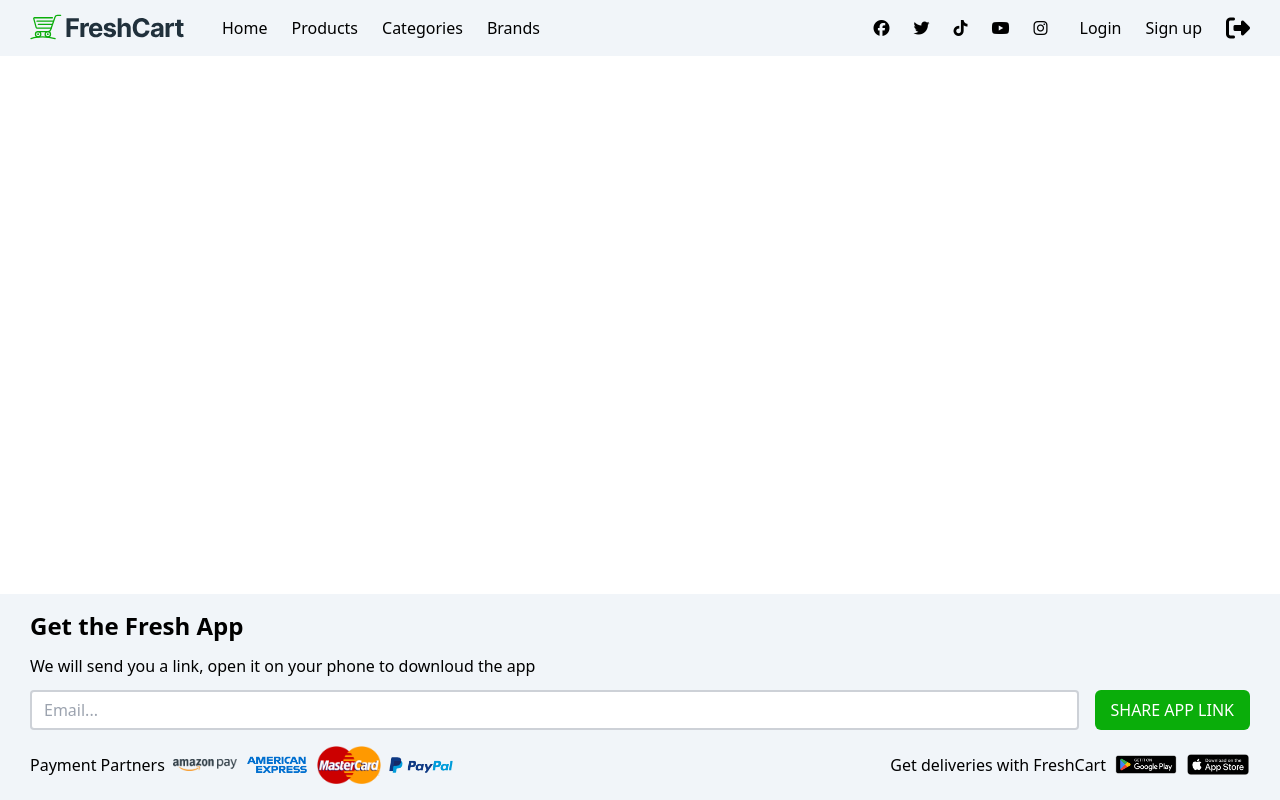
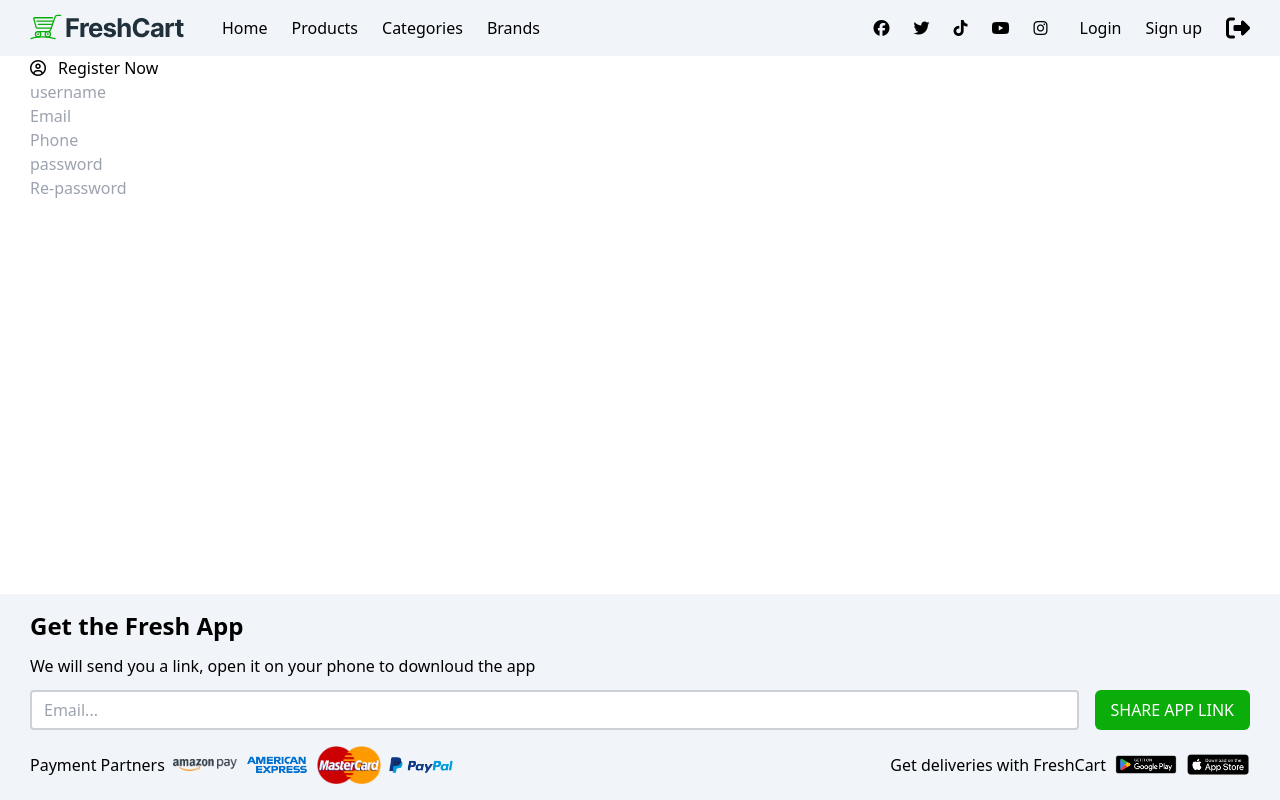
Before and after one commit to abdullahalawa/ecommerce, a React (Vite) app: page /signup in a window 1280 px wide. Built offline with nearby package versions, Linux system fonts and the light colour scheme.

Commit message:
add authentication pages

```diff
--- a/src/App.jsx
+++ b/src/App.jsx
@@ -1,9 +1,25 @@
+import { RouterProvider, createBrowserRouter } from "react-router-dom";
 import Layout from "./Components/Layout/Layout";
+import NotFound from "./Pages/NotFound/NotFound";
+import Register from "./Pages/Register/Register";
+import Login from "./Pages/Login/Login";
 
 function App() {
+  const routes = createBrowserRouter([
+    {
+      path: "/",
+      element: <Layout />,
+      children: [
+        { path: "/login", element: <Login /> },
+        { path: "/signup", element: <Register /> },
+        { path: "*", element: <NotFound /> },
+      ],
+    },
+  ]);
+
   return (
     <>
-      <Layout />
+      <RouterProvider router={routes}></RouterProvider>
     </>
   );
 }
--- a/src/Components/Layout/Layout.jsx
+++ b/src/Components/Layout/Layout.jsx
@@ -1,3 +1,4 @@
+import { Outlet } from "react-router-dom";
 import Footer from "../Footer/Footer";
 import Navbar from "./../Navbar/Navbar";
 
@@ -6,6 +7,10 @@ export default function Layout() {
     <>
       <Navbar />
 
+      <div className="container">
+        <Outlet />
+      </div>
+
       <Footer />
     </>
   );
--- a/src/Components/Navbar/Navbar.jsx
+++ b/src/Components/Navbar/Navbar.jsx
@@ -1,3 +1,4 @@
+import { NavLink } from "react-router-dom";
 import logo from "../../assets/images/freshcart-logo.svg";
 
 export default function Navbar() {
@@ -13,16 +14,16 @@ export default function Navbar() {
 
           <ul className="flex gap-6 items-center">
             <li>
-              <a href="/">Home</a>
+              <NavLink to="/">Home</NavLink>
             </li>
             <li>
-              <a href="/">Products</a>
+              <NavLink to="/products">Products</NavLink>
             </li>
             <li>
-              <a href="/">Categories</a>
+              <NavLink to="/categories">Categories</NavLink>
             </li>
             <li>
-              <a href="/">Brands</a>
+              <NavLink to="/brands">Brands</NavLink>
             </li>
           </ul>
 
@@ -60,11 +61,11 @@ export default function Navbar() {
 
           <ul className="flex gap-6 items-center">
             <li>
-              <a href="/login">Login</a>
+              <NavLink to="/login">Login</NavLink>
             </li>
 
             <li>
-              <a href="/signup">Sign up</a>
+              <NavLink to="/signup">Sign up</NavLink>
             </li>
 
             <li>
--- /dev/null
+++ b/src/Pages/Login/Login.jsx
@@ -0,0 +1,3 @@
+export default function Login() {
+  return <div>Login</div>;
+}
--- /dev/null
+++ b/src/Pages/NotFound/NotFound.jsx
@@ -0,0 +1,9 @@
+import notFoundImg from "../../assets/images/error.svg";
+
+export default function NotFound() {
+  return (
+    <>
+      <img src={notFoundImg} alt="error" className="mx-auto" />
+    </>
+  );
+}
--- /dev/null
+++ b/src/Pages/Register/Register.jsx
@@ -0,0 +1,34 @@
+export default function Register() {
+  return (
+    <>
+      <section>
+        <h2>
+          <i className="fa-regular fa-circle-user me-3"></i>
+          <span>Register Now</span>
+        </h2>
+
+        <form>
+          <div>
+            <input type="text" placeholder="username" />
+          </div>
+
+          <div>
+            <input type="email" placeholder="Email" />
+          </div>
+
+          <div>
+            <input type="tel" placeholder="Phone" />
+          </div>
+
+          <div>
+            <input type="password" placeholder="password" />
+          </div>
+
+          <div>
+            <input type="password" placeholder="Re-password" />
+          </div>
+        </form>
+      </section>
+    </>
+  );
+}
```
